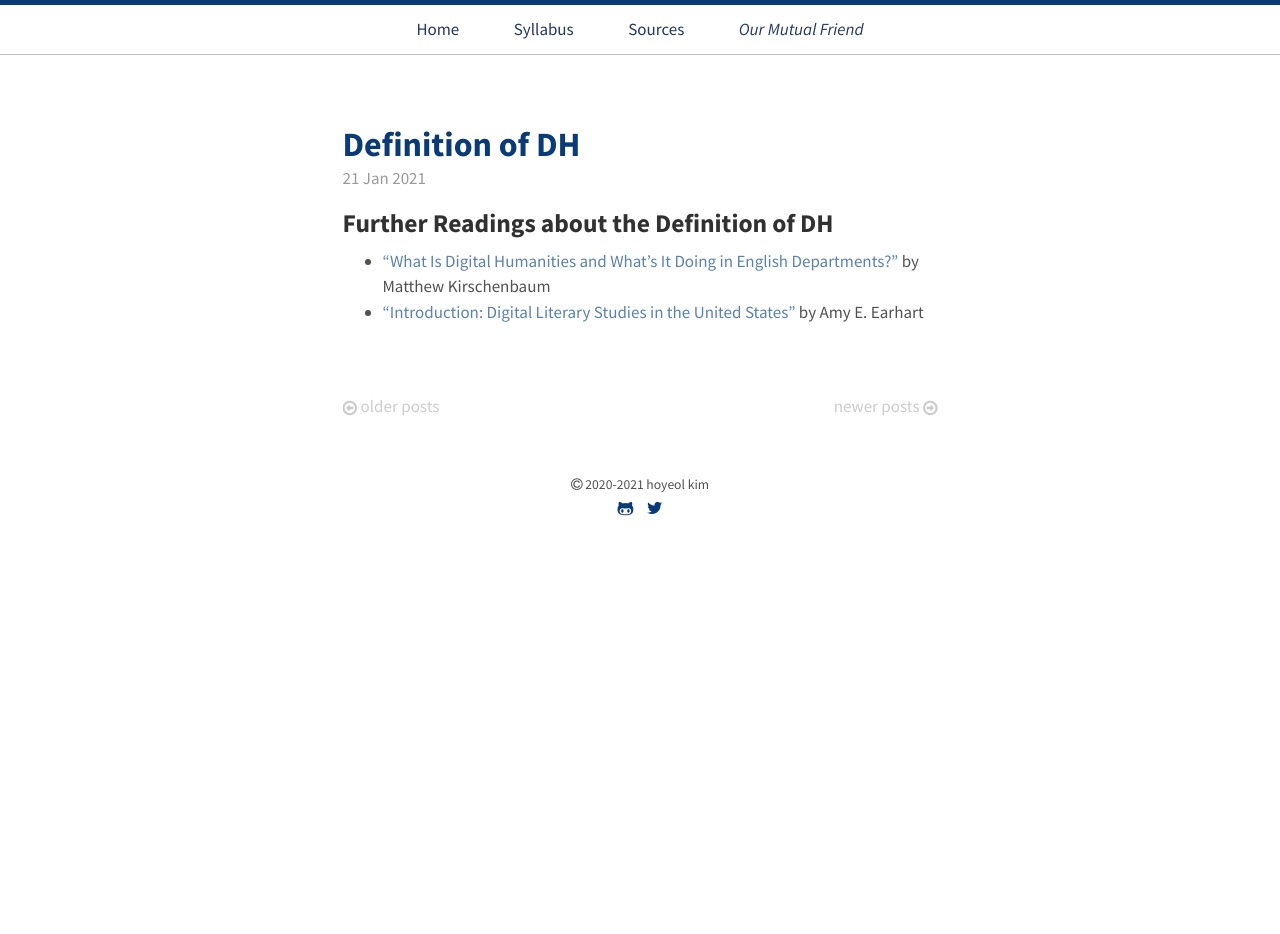
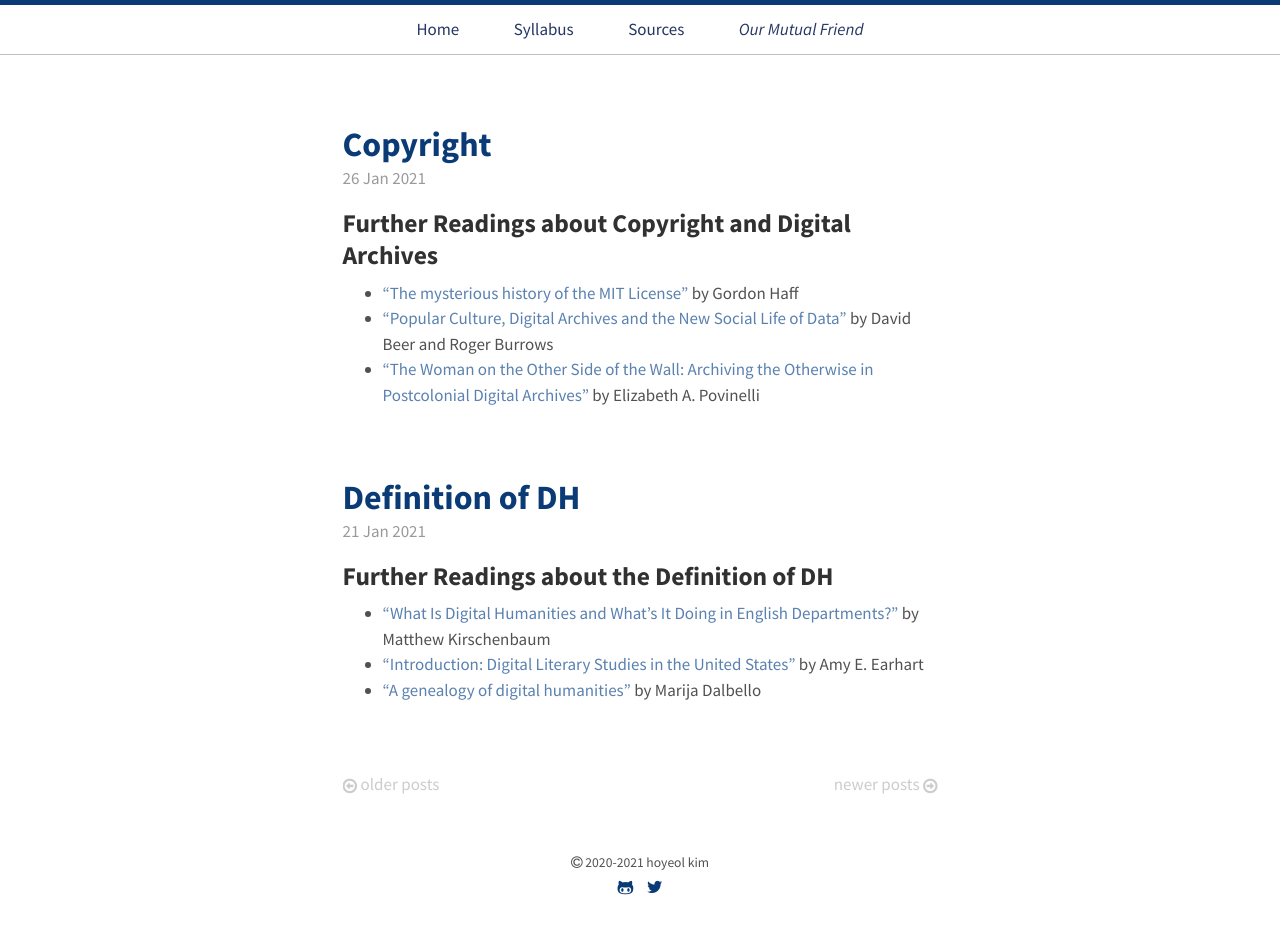
Before and after one commit to elibooklover/ENGL304-Spring2021, a Jekyll site: the page built from sources/index.html, in a window 1280 px wide. Built offline with Jekyll 4.4.1, drawn with Linux system fonts in a browser that asks for light colours; the list of posts is cut into pages by our own code; before the commit the page ends 900 px from its top, so only the background shows below that.

Commit message:
Added Readings

```diff
--- a/sources/_posts/2021-01-21-DefinitionOfDH.md
+++ b/sources/_posts/2021-01-21-DefinitionOfDH.md
@@ -9,3 +9,4 @@ excerpt_separator: <!--more-->
 
 * ["What Is Digital Humanities and What’s It Doing in English Departments?"](https://dhdebates.gc.cuny.edu/read/untitled-88c11800-9446-469b-a3be-3fdb36bfbd1e/section/f5640d43-b8eb-4d49-bc4b-eb31a16f3d06) by Matthew Kirschenbaum
 * ["Introduction: Digital Literary Studies in the United States"](https://www.fulcrum.org/epubs/3j3332919?locale=en#/6/18[Earhart1-0009]!/4/2[ch01]/2[px]/1:0) by Amy E. Earhart
+* ["A genealogy of digital humanities"](https://www.researchgate.net/profile/Marija-Dalbello/publication/235262830_A_genealogy_of_digital_humanities/links/5745894f08ae298602f8a6d6/A-genealogy-of-digital-humanities.pdf) by Marija Dalbello
--- /dev/null
+++ b/sources/_posts/2021-01-26-Copyright.md
@@ -0,0 +1,12 @@
+---
+layout: post
+title: Copyright
+truncated_preview: false
+excerpt_separator: <!--more-->
+---
+
+## Further Readings about Copyright and Digital Archives
+
+* ["The mysterious history of the MIT License"](https://opensource.com/article/19/4/history-mit-license) by Gordon Haff
+* ["Popular Culture, Digital Archives and the New Social Life of Data"](https://doi.org/10.1177/0263276413476542) by David Beer and Roger Burrows
+* ["The Woman on the Other Side of the Wall: Archiving the Otherwise in Postcolonial Digital Archives"](https://doi.org/10.1215/10407391-1218274) by Elizabeth A. Povinelli
--- a/syllabus.md
+++ b/syllabus.md
@@ -139,6 +139,7 @@ The course schedule is subject to changes. <br>
 * <b>Week 2: Digital Projects/Archives/Databases</b>
 
   * Tue (1/26)
+    * Copyright: MIT License and ["Creative Commons"](https://creativecommons.org/)
     * [The Charles Dickens Page](https://www.charlesdickenspage.com/)
     * [The Rossetti Archive](http://www.rossettiarchive.org/about/index.html)
     * [The William Blake Archive](http://www.blakearchive.org/)
```
